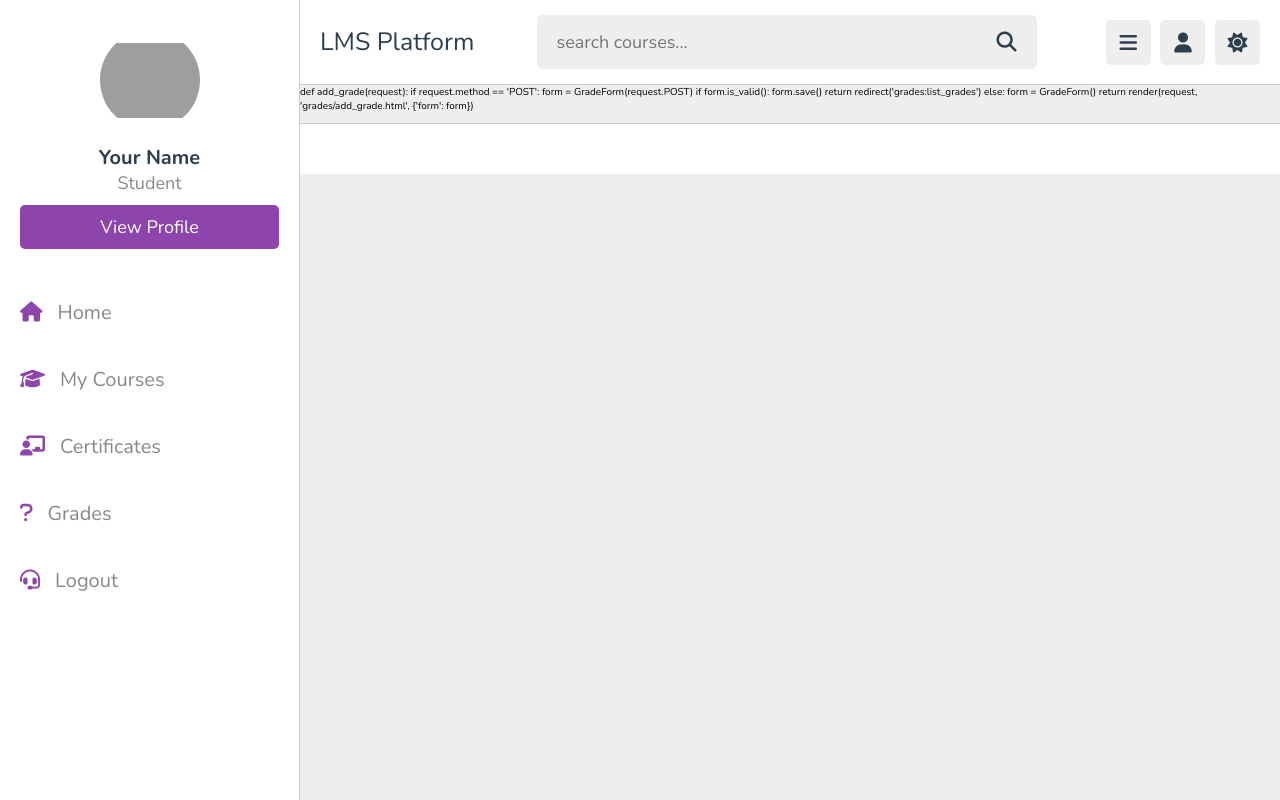
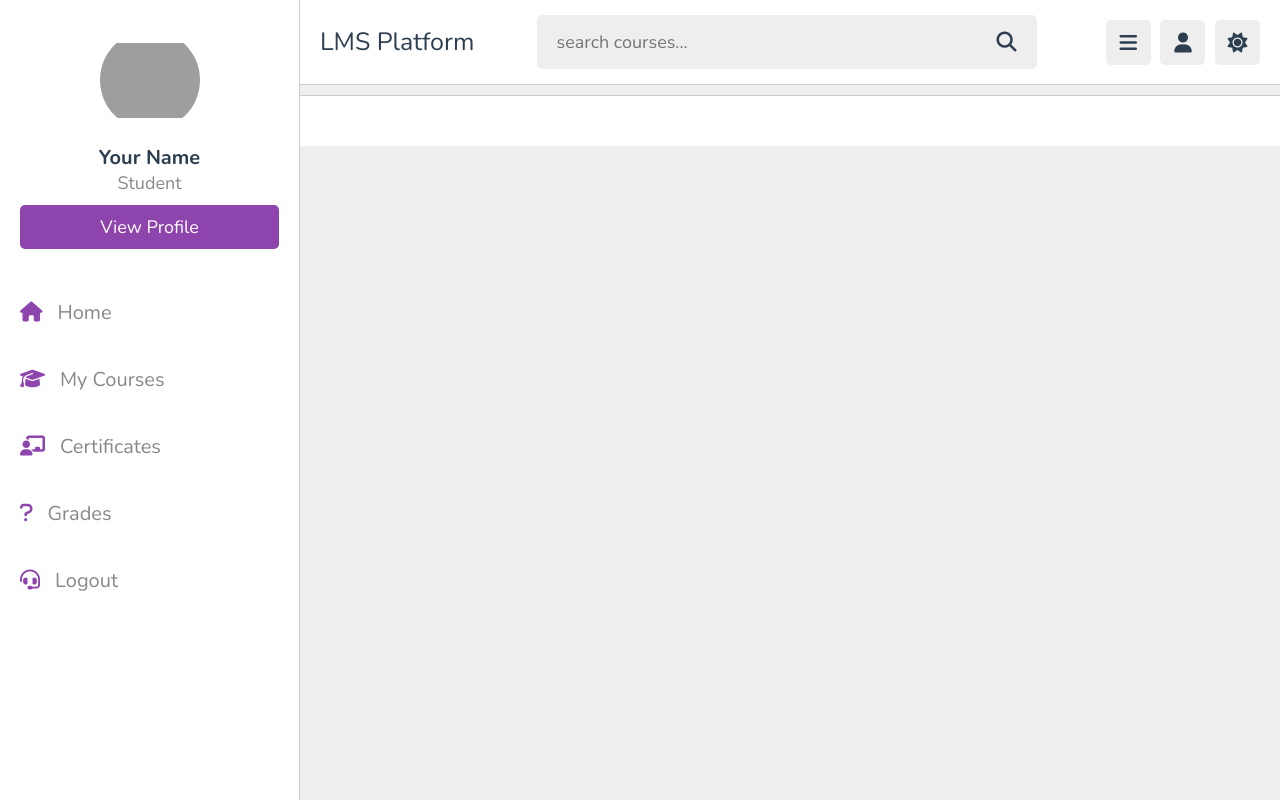
Before and after one commit to oneshikaa/LearningManagementPlatform, a Django app: page /grades/add_grade/ in a window 1280 px wide. Run offline with Django 4.2, Linux system fonts and the light colour scheme; a user stored in the database is signed in; some libraries are stand-ins or nearby versions; grey boxes are pictures that could not be loaded.

Commit message:
updated certificates app

```diff
--- a/lms/certificates/views.py
+++ b/lms/certificates/views.py
@@ -17,13 +17,13 @@
             certificate = form.save(commit=False)
             certificate.uploader = request.user  # Assign the current user as the uploader
             certificate.save()
-            return redirect('certificate_list')  # Redirect to the certificate list
+            return redirect('certificates:certificate_list')  # Redirect to the certificate list
     else:
         form = CertificateForm()
 
     return render(request, 'certificates/add_certificate.html', {'form': form})
 
-def delete_certificate(certificate_id):
+def delete_certificate(request,certificate_id):
     certificate = Certificate.objects.get(pk=certificate_id)
     certificate.delete()
-    return redirect('certificate_list')
+    return redirect('certificates:certificate_list')
--- a/lms/grades/templates/grades/add_grade.html
+++ b/lms/grades/templates/grades/add_grade.html
@@ -75,15 +75,7 @@
 
  </div>
 
- def add_grade(request):
- if request.method == 'POST':
-     form = GradeForm(request.POST)
-     if form.is_valid():
-         form.save()
-         return redirect('grades:list_grades')
- else:
-     form = GradeForm()
- return render(request, 'grades/add_grade.html', {'form': form})
+
 
 
 
```
Also changed, not shown: lms/db.sqlite3, 3 other files.
